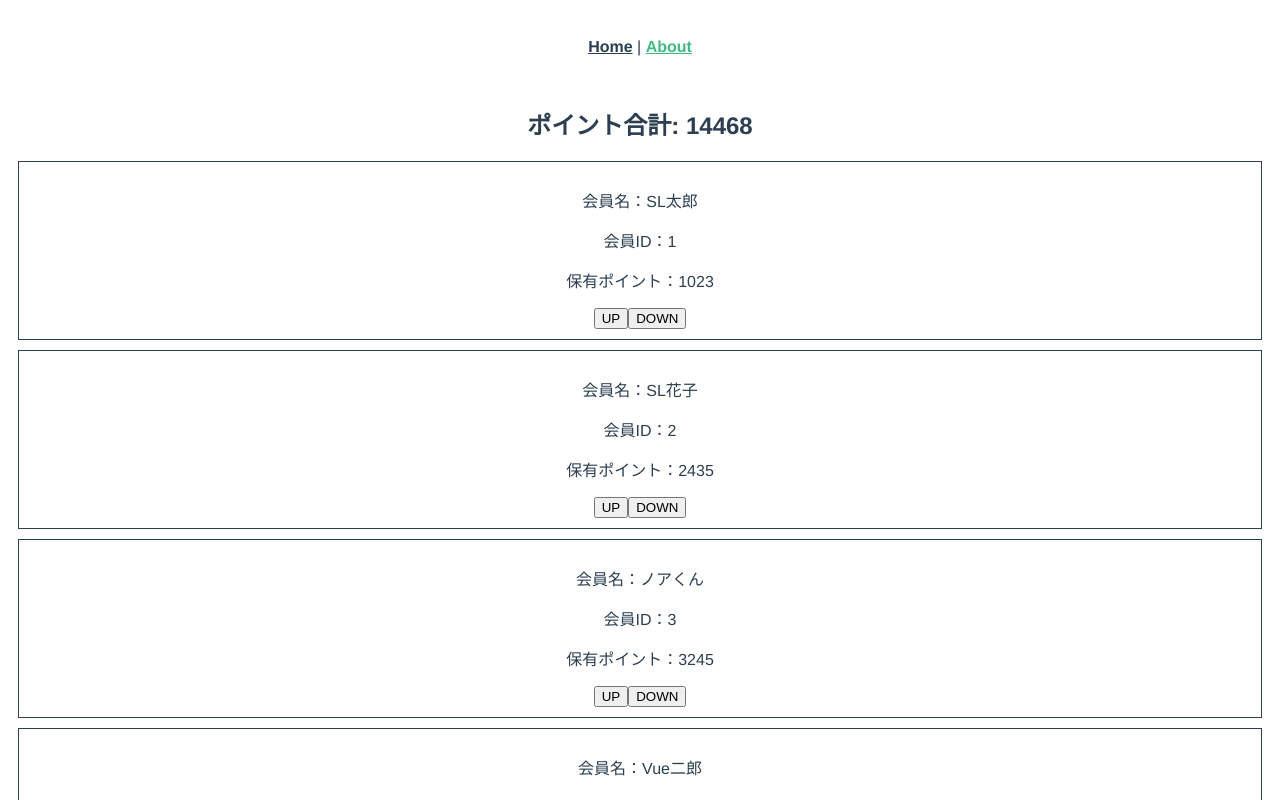
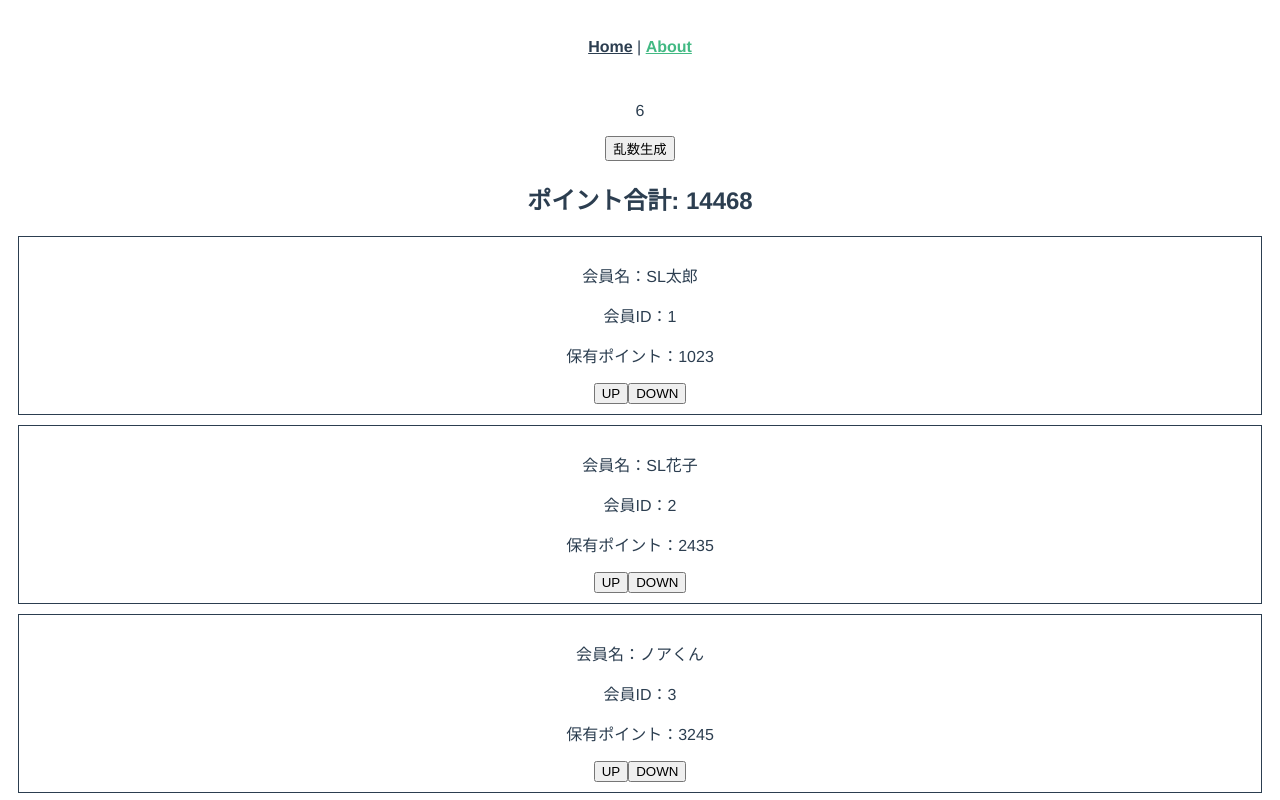
Before and after one commit to mashijifu/vue3-ts-example, a Vue app: page /about in a window 1280 px wide. Shown: the top 800 px of the page. Built offline with nearby package versions, Linux system fonts and the light colour scheme.

Commit message:
defineEmits課題1

```diff
--- a/src/components/EmitSample.vue
+++ b/src/components/EmitSample.vue
@@ -1,4 +1,4 @@
-<template>
+<!-- <template>
   <button type="button" v-on:click="handleUpdate" value="1">１</button>
   <button type="button" v-on:click="handleUpdate" value="2">２</button>
   <button type="button" v-on:click="handleUpdate" value="3">３</button>
@@ -12,4 +12,18 @@ const emit = defineEmits<Emits>();
 const handleUpdate = (e: Event) => {
   emit("update", e.target.value);
 };
+</script> -->
+
+<template>
+  <button type="button" v-on:click="handleUpdate">乱数生成</button>
+</template>
+<script setup lang="ts">
+interface Emits {
+  (event: "updateRand"): void;
+}
+const emit = defineEmits<Emits>();
+
+const handleUpdate = () => {
+  emit("updateRand");
+};
 </script>
--- a/src/views/AboutView.vue
+++ b/src/views/AboutView.vue
@@ -1,5 +1,9 @@
 <template>
   <div class="post-code">
+    <section>
+      <p>{{ rand }}</p>
+      <EmitSample v-on:updateRand="onUpdateRand" />
+    </section>
     <section>
       <div>
         <h2>ポイント合計: {{ totalPoints }}</h2>
@@ -16,10 +20,10 @@
         />
       </div>
     </section>
-    <section>
+    <!-- <section>
       <h1>Vue{{ version }}.xの学習</h1>
       <EmitSample v-on:update="updateVersion" />
-    </section>
+    </section> -->
     <section>
       <ul>
         <PropsSample
@@ -78,6 +82,11 @@ memberListInit.set(4, {
 
 const memberList = ref(memberListInit);
 
+const rand = ref(Math.round(Math.random() * 10));
+const onUpdateRand = (): void => {
+  rand.value = Math.round(Math.random() * 10);
+};
+
 const totalPoints = computed((): number => {
   let total = 0;
   for (const member of memberList.value.values()) {
```
